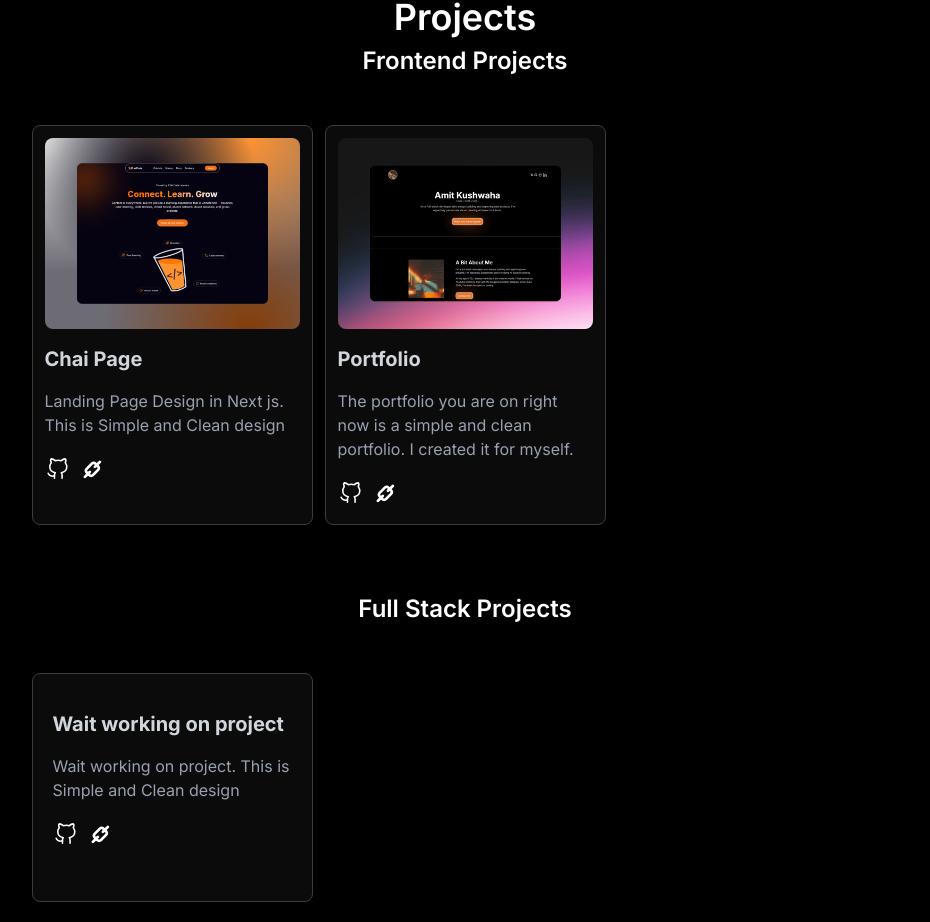
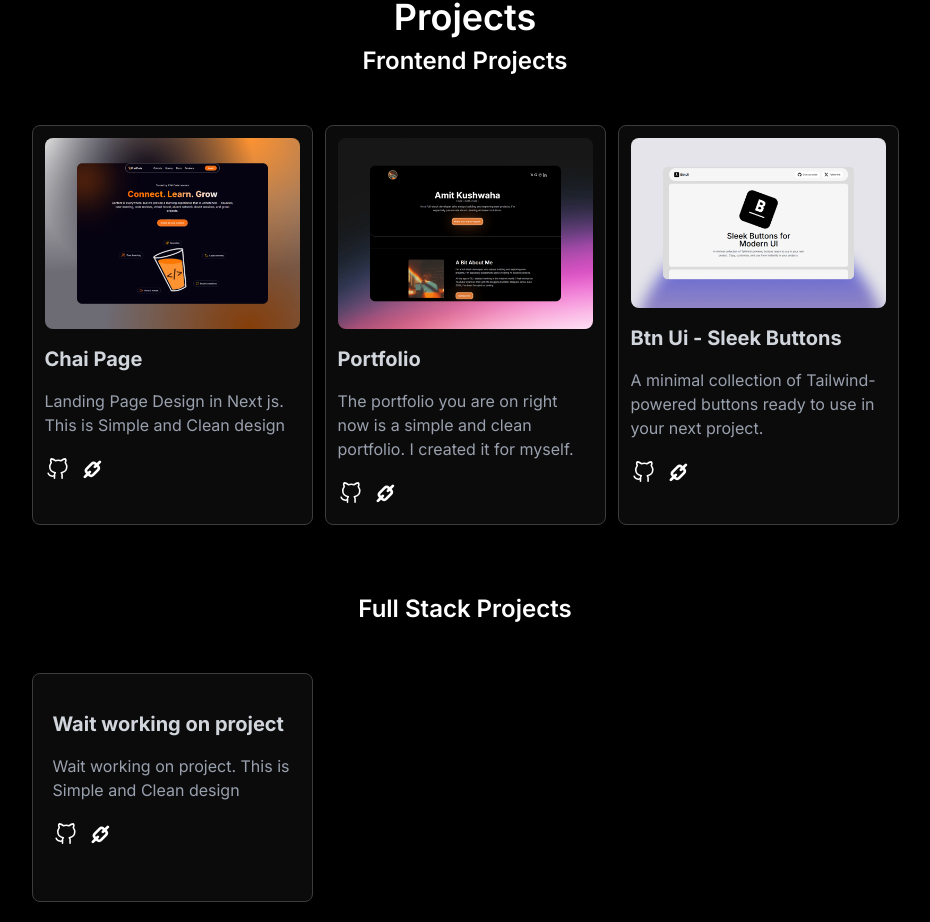
Before and after one commit to amitkushh/Portfolio, a Next.js app: page / in a window 1280 px wide. Shown: the part 1779-2701 px from the top of the page, without its empty margins (175-1105 px from the left). Built offline with nearby package versions, Linux system fonts and the light colour scheme.

Commit message:
One Project Add

```diff
--- a/components/Projects.tsx
+++ b/components/Projects.tsx
@@ -5,6 +5,7 @@ import { useEffect } from "react";
 import Image from "next/image";
 import ChaiCodeImg from "../public/chaicode.jpg";
 import PortfolioImg from "../public/portfolio.png";
+import BtnUi from "../public/btn-ui.png"
 import LinkIcon from "@/icons/LinkIcon";
 import GithubIconSecond from "@/icons/GithubIconSecond";
 
@@ -46,6 +47,14 @@ function Projects() {
         "The portfolio you are on right now is a simple and clean portfolio. I created it for myself.",
       previewLink: "https://portfolio-x2.vercel.app/",
       githubLink: "https://github.com/amitkushh/Portfolio",
+    },
+    {
+      img: BtnUi,
+      title: "Btn Ui - Sleek Buttons",
+      description:
+        "A minimal collection of Tailwind-powered buttons ready to use in your next project.",
+      previewLink: "https://www.btnui.xyz/",
+      githubLink: "https://github.com/amitkushh/BtnUI",
     },
   ];
 
```
Also changed, not shown: public/btn-ui.png (added).
